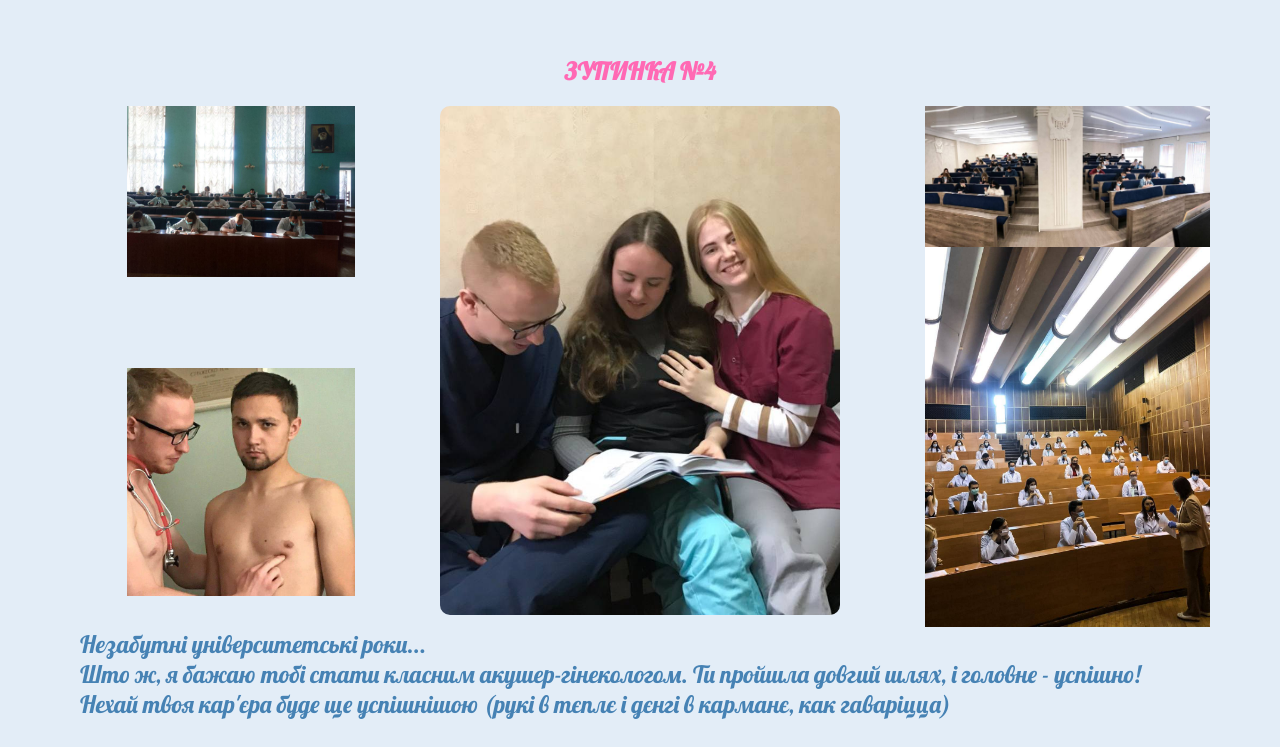
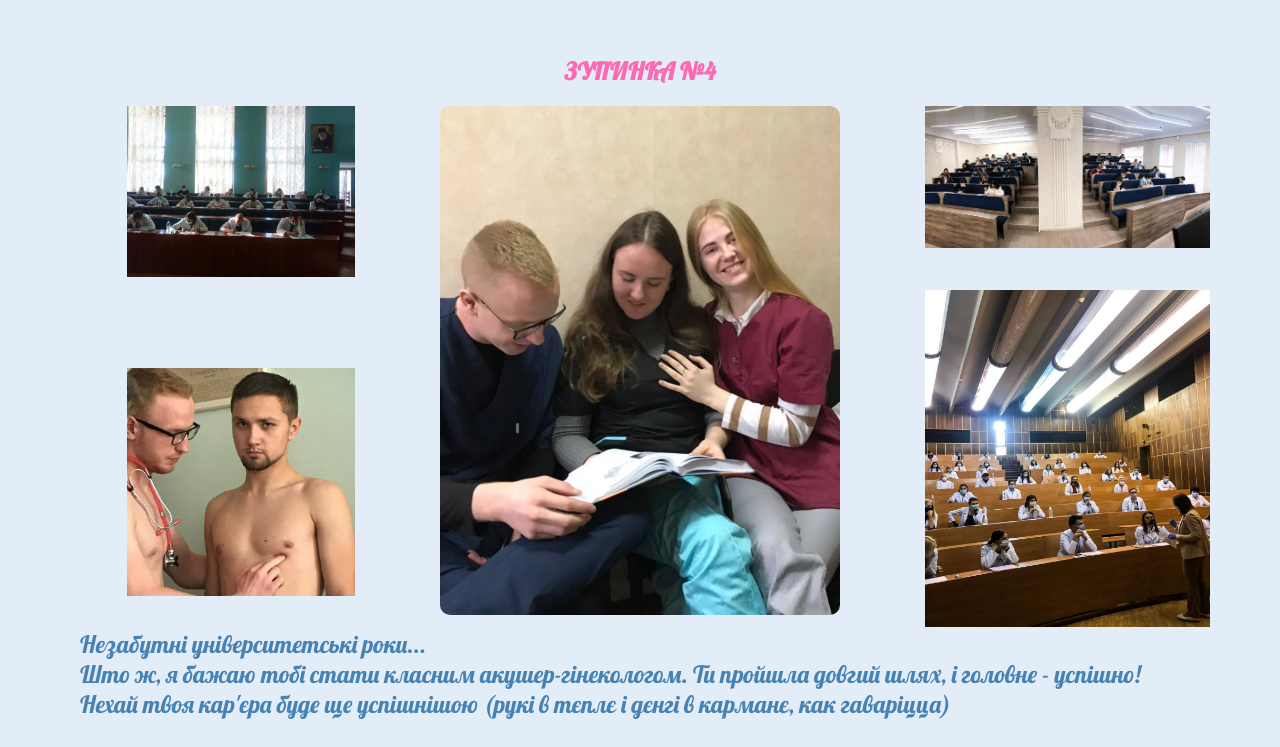
Before and after one commit to melnykiryna-ua/my-github-pages-site, a plain HTML site: page next_page.html in a window 1280 px wide. Shown: the part 2541-3288 px from the top of the page. Drawn offline with Linux system fonts and the light colour scheme.

Commit message:
Update next_page.html

```diff
--- a/next_page.html
+++ b/next_page.html
@@ -133,7 +133,7 @@
         }
         .uni3 {
             width: 25%; /* Встановлює ширину фото */
-            height: auto;
+            height: 55%;
             margin-left: 350px; /* Зміщує фото від основної картинки */
             position: absolute; /* Абсолютне позиціонування для точного контролю */
             /* top: 0; Вирівнює верхній край фото з верхом контейнера */
```
